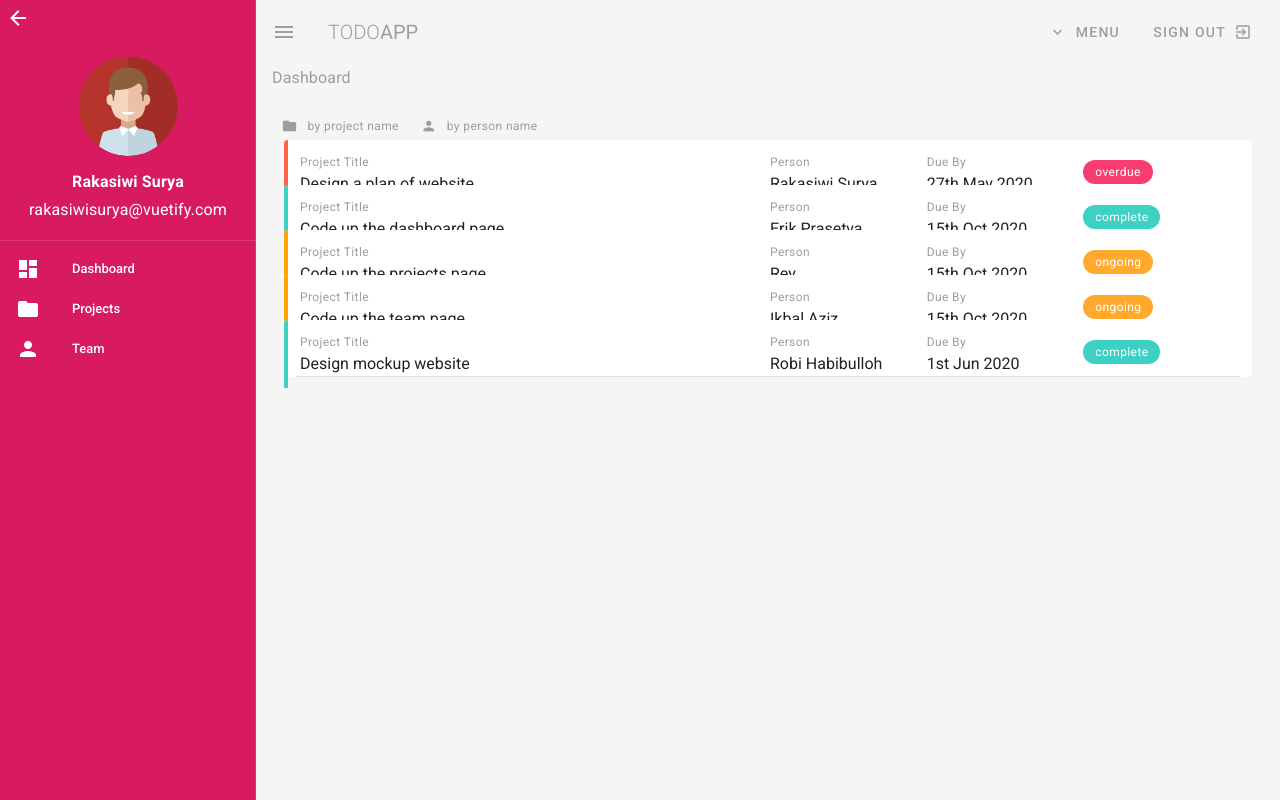
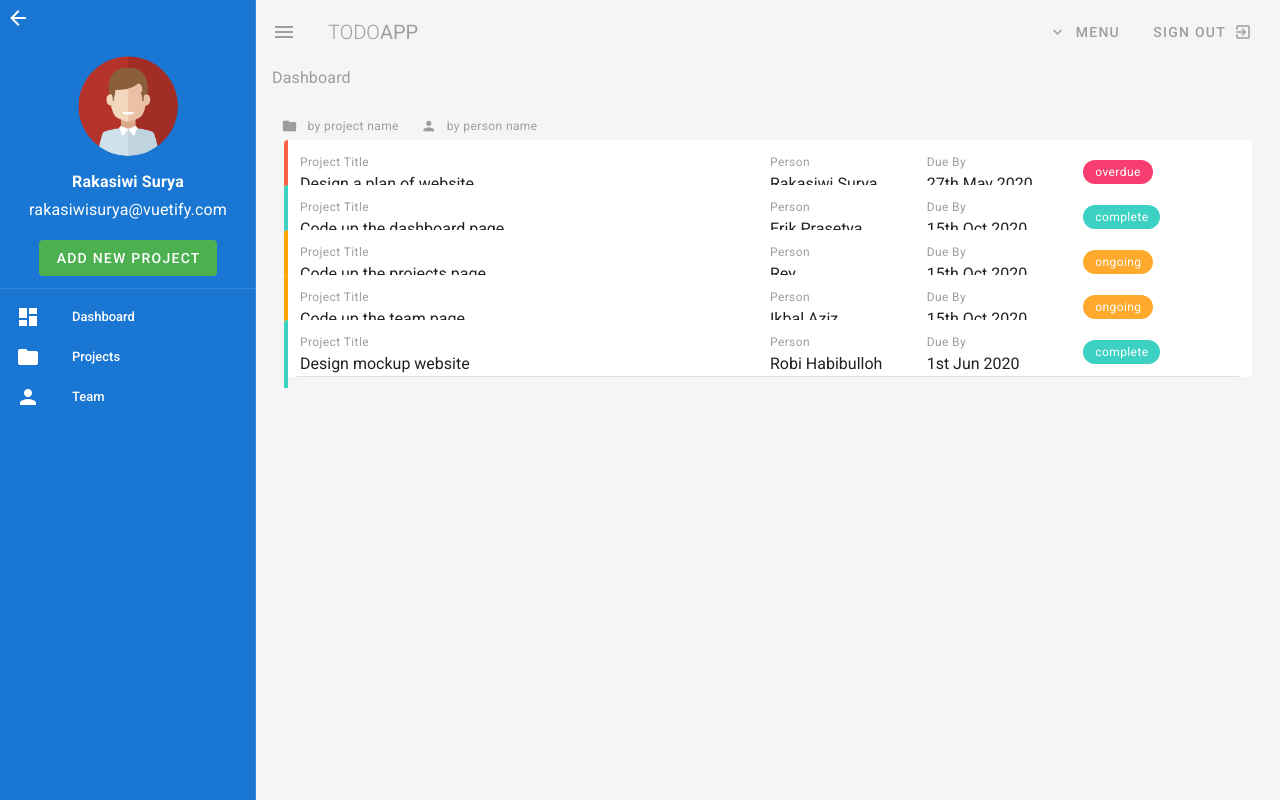
Before and after one commit to rakasiwisurya/todo-app-vuetify, a Vue app: page / in a window 1280 px wide. Both pictures are taken after a click on the button 28 px from the left and 32 px from the top of the page. Built offline with nearby package versions, Linux system fonts and the light colour scheme.

Commit message:
membuat form popup untuk tambah project

```diff
--- a/src/App.vue
+++ b/src/App.vue
@@ -14,11 +14,9 @@ import Navbar from '@/components/Navbar'
 
 export default {
   name: "App",
-
   components: {
     Navbar,
   },
-
   data: () => ({
     //
   })
--- a/src/components/Navbar.vue
+++ b/src/components/Navbar.vue
@@ -1,7 +1,6 @@
 <template>
     <nav>
-
-        <v-navigation-drawer v-model="drawer" class="pink darken-1" app dark>
+        <v-navigation-drawer v-model="drawer" class="primary" app dark>
             <v-btn icon @click="drawer = !drawer">
                 <v-icon>mdi-arrow-left</v-icon>
             </v-btn>
@@ -14,9 +13,12 @@
                     <div class="white--text subtitle-1 font-weight-bold mt-3">
                         Rakasiwi Surya
                     </div>
-                    <div class="white--text subtitle-1 mb-4">
+                    <div class="white--text subtitle-1">
                         rakasiwisurya@vuetify.com
                     </div>
+                </v-flex>
+                <v-flex class="mt-4 mb-3">
+                    <Popup />
                 </v-flex>
             </v-layout>
 
@@ -70,7 +72,12 @@
 </template>
 
 <script>
+import Popup from './Popup'
+
 export default {
+    components: {
+        Popup,
+    },
     data() {
         return {
             drawer: false,
--- /dev/null
+++ b/src/components/Popup.vue
@@ -0,0 +1,35 @@
+<template>
+    <v-dialog max-width="600px" >
+        <template v-slot:activator="{ on }">
+            <v-btn text class="success" v-on="on">Add New Project</v-btn>
+        </template>
+        <v-card>
+            <v-card-title class="title font-weight-bold">
+                Add A New Project
+            </v-card-title>
+            <v-card-text>
+                <v-form class="px-3">
+                    <v-text-field label="Title" v-model="title" prepend-icon="folder"></v-text-field>
+                    <v-textarea label="Information" v-model="content" prepend-icon="edit"></v-textarea>
+                    <v-btn text class="success mx-0 mt-3" @click="submit">Add Project</v-btn>
+                </v-form>
+            </v-card-text>
+        </v-card>
+    </v-dialog>
+</template>
+
+<script>
+export default {
+    data() {
+        return {
+            title: '',
+            content: '',
+        }
+    },
+    methods: {
+        submit(){
+            console.log(this.title, this.content)
+        }
+    },
+}
+</script>
```
